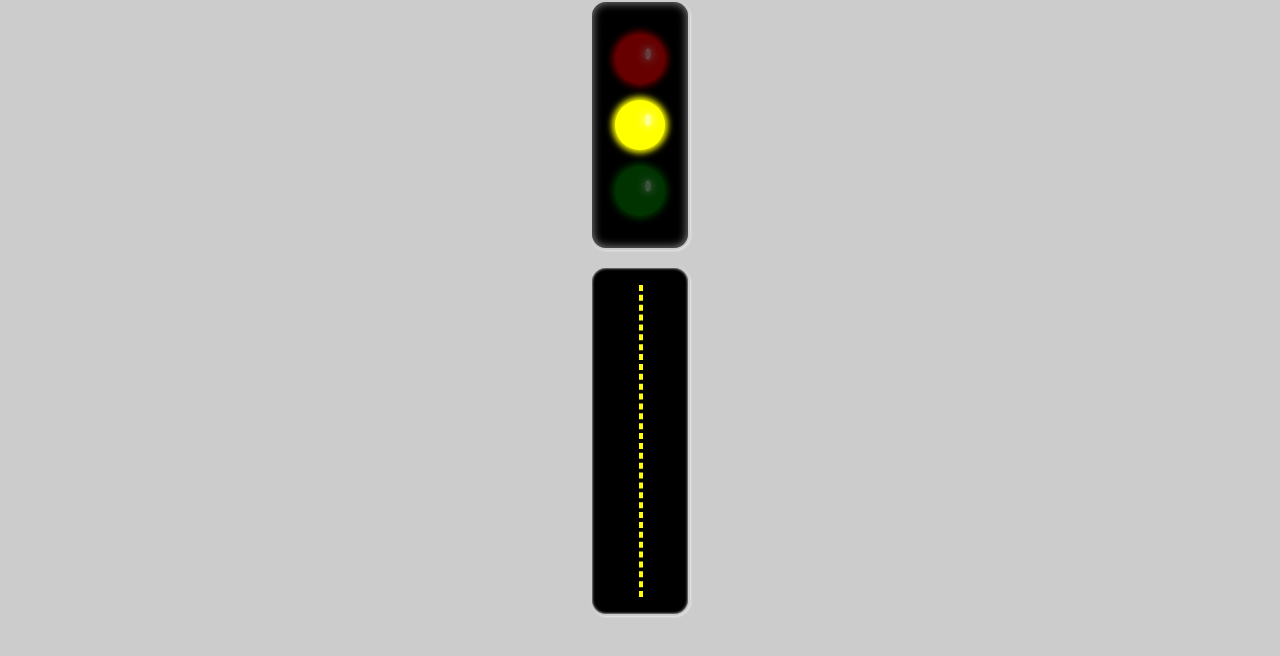
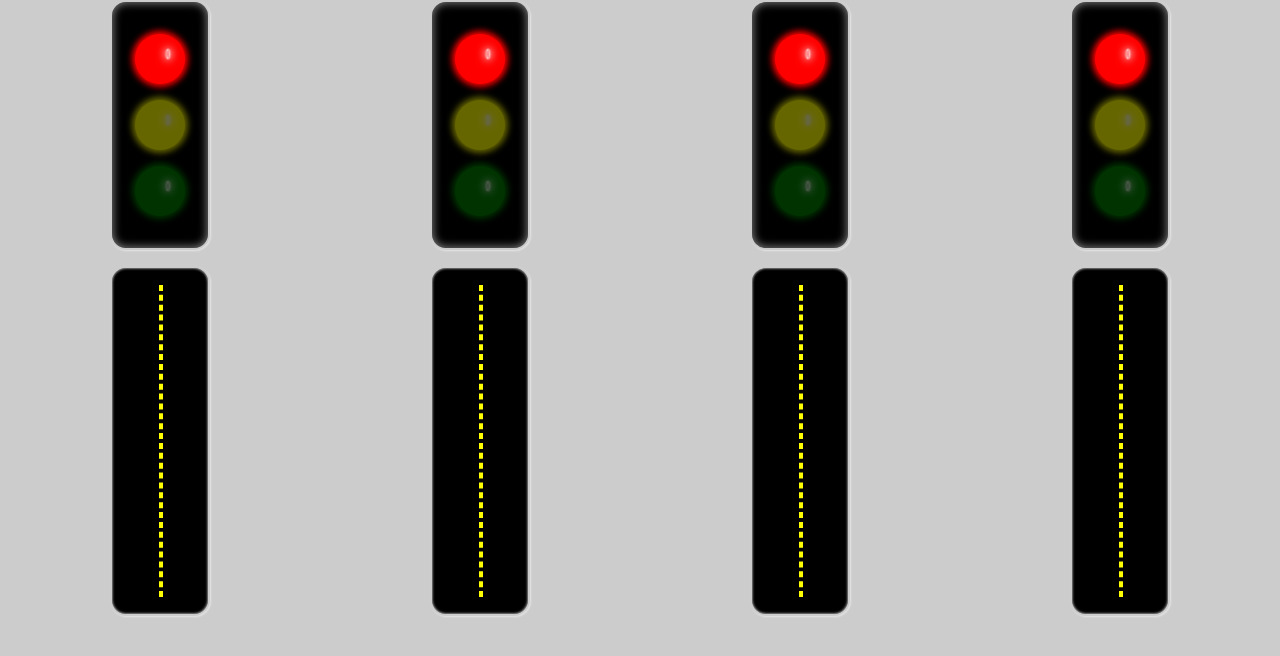
Before and after one commit to FelipeESchmidt/signal-demo, a React (Create React App) app: page / in a window 1280 px wide. Shown: the top 656 px of the page. Built offline with nearby package versions, Linux system fonts and the light colour scheme.

Commit message:
feat: adapting Intersection and page to work with the hook

```diff
--- a/src/components/Intersection/index.tsx
+++ b/src/components/Intersection/index.tsx
@@ -4,14 +4,18 @@ import Street from "../Street";
 import { Signal } from "../Signal";
 
 import * as S from "./styles";
+import { ISignalProps } from "../../hooks/useSignalBrain";
 
-export const Intersection = () => {
-  // const { activeSignalIndex, signals } = useSignalBrain();
+export interface IIntersectionProps {
+  signal: ISignalProps;
+}
+
+export const Intersection = ({ signal }: IIntersectionProps) => {
   return (
-    <S.StreetContainer>
-      <Signal litColor="yellow" />
+    <S.IntersectionContainer>
+      <Signal litColor={signal.litColor} />
       <Street />
-    </S.StreetContainer>
+    </S.IntersectionContainer>
   );
 };
 
--- a/src/components/Intersection/styles.ts
+++ b/src/components/Intersection/styles.ts
@@ -1,6 +1,6 @@
 import styled from "styled-components";
 
-export const StreetContainer = styled.div`
+export const IntersectionContainer = styled.div`
   display: flex;
   flex-direction: column;
   align-items: center;
--- a/src/page/index.tsx
+++ b/src/page/index.tsx
@@ -1,12 +1,16 @@
 import React from "react";
 
 import Intersection from "../components/Intersection";
+import { useSignalBrain } from "../hooks/useSignalBrain";
 
 const App: React.FunctionComponent = () => {
+  const { signals } = useSignalBrain();
   return (
-    <>
-      <Intersection />
-    </>
+    <div style={{ display: "flex", justifyContent: "space-around" }}>
+      {signals.map((signal) => (
+        <Intersection signal={signal} key={signal.id} />
+      ))}
+    </div>
   );
 };
 
```
